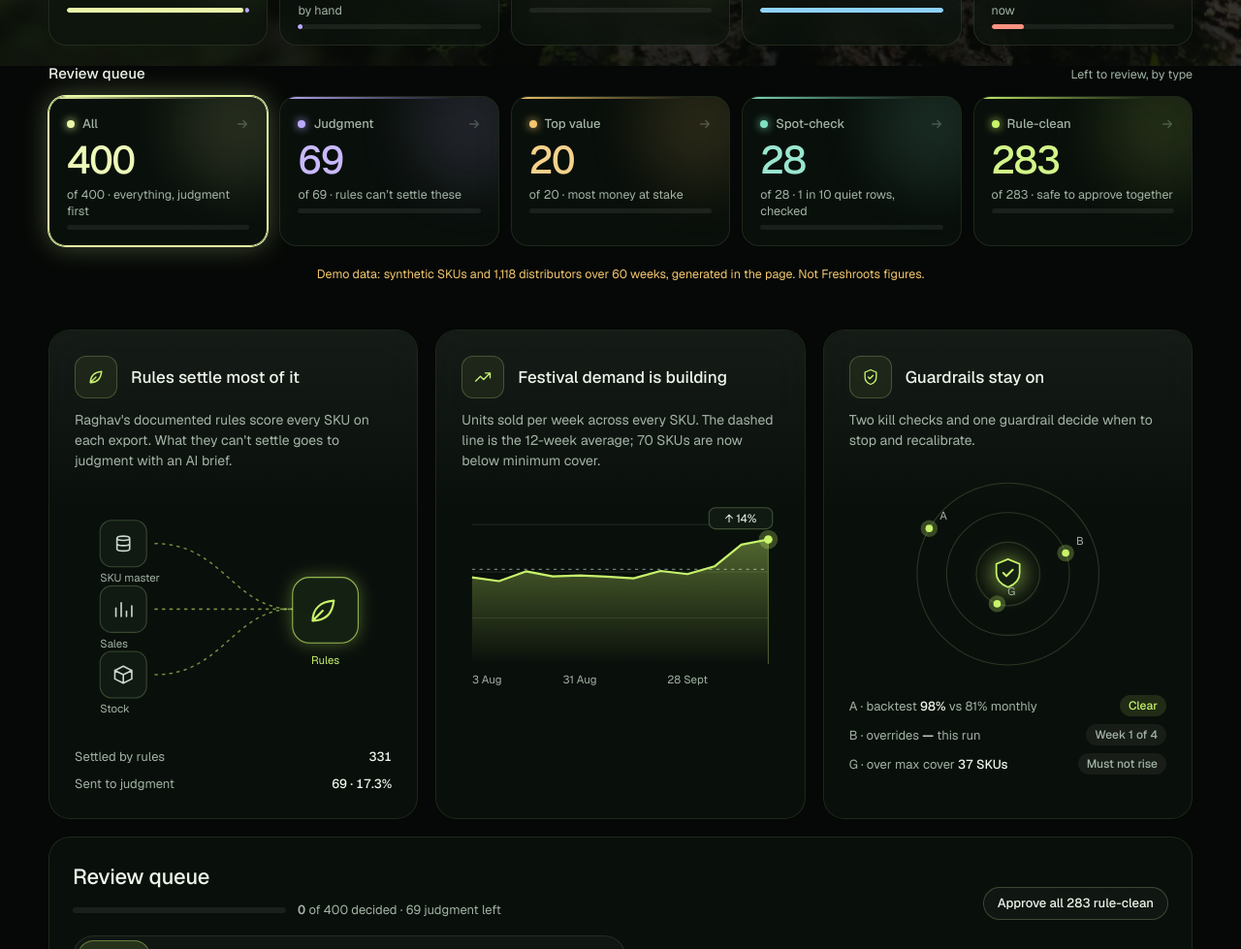
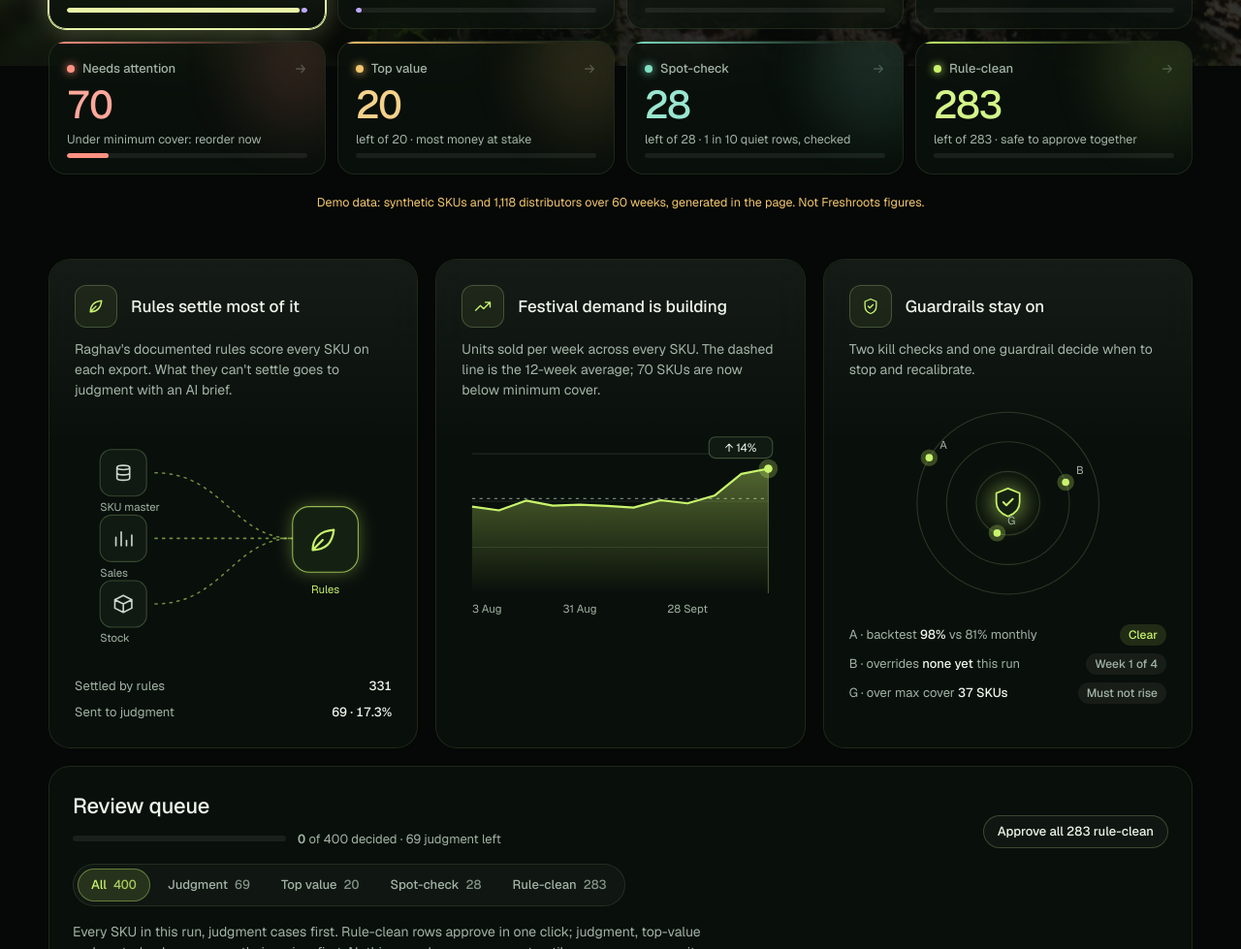
Before and after one commit to karankulkarni-2210/freshroots-reorder-desk, a website: page index.html in a window 1280 px wide. Shown: the part 732-1711 px from the top of the page at 97% size. Drawn offline with nearby package versions, Linux system fonts and the light colour scheme.

Commit message:
One set of eight dashboard blocks, and no em dashes
SKUs, new launches, approved, judgment, needs attention, top value,
spot-check and rule-clean, each still jumping to its lines. Empty
values now read n/a, none, No sales or ₹0 instead of an em dash.

Co-Authored-By: Claude Opus 5.5 <noreply@anthropic.com>

```diff
--- a/charts.js
+++ b/charts.js
@@ -1,4 +1,4 @@
-// tasteskill / charts.js — small, dependency-free charts for app screens, drawn in SVG from your data.
+// tasteskill / charts.js: small, dependency-free charts for app screens, drawn in SVG from your data.
 // They follow references/app-screens.md: one question per chart, one series that matters, 3–5 quiet
 // horizontal gridlines, round ticks that top out above the largest value, 2px straight lines with no
 // markers, square bars, no gradients, a bare tooltip, tabular figures. Colours come from CSS variables:
--- a/index.html
+++ b/index.html
@@ -11,7 +11,7 @@
   --text: #eef5ea; --muted: #a2b3a5; --faint: #8a9b8d;
   --lime: #c8f36b; --lime-2: #e9f8a8; --lime-ink: #0c1405; --lime-soft: rgba(200, 243, 107, .12); --lime-line: rgba(200, 243, 107, .38);
   --risk: #ff9282; --risk-soft: rgba(255, 146, 130, .13); --over: #f3c66e; --over-soft: rgba(243, 198, 110, .13);
-  --sky: #8fd3ff; --violet: #bba8ff; --teal: #7fe0c4;
+  --violet: #bba8ff; --teal: #7fe0c4;
   --glow: 0 0 0 1px rgba(200, 243, 107, .5), 0 0 26px rgba(200, 243, 107, .32);
   --font: "Geist", Inter, system-ui, sans-serif; --serif: "Instrument Serif", Georgia, serif; --mono: "Geist Mono", ui-monospace, Menlo, monospace;
   /* read by charts.js */
@@ -81,7 +81,7 @@ a { color: var(--lime-2); }
 .dash-head { display: flex; flex-wrap: wrap; align-items: baseline; justify-content: space-between; gap: 4px 16px; margin-top: 6px; }
 .dash-head h2 { font-size: 15px; letter-spacing: .01em; }
 .dash-head span { color: var(--muted); font-size: 12.5px; }
-.tiles { display: grid; grid-template-columns: repeat(5, minmax(0, 1fr)); gap: 12px; }
+.tiles { display: grid; grid-template-columns: repeat(4, minmax(0, 1fr)); gap: 12px; }
 .tile { --acc: var(--lime); position: relative; overflow: hidden; display: grid; gap: 6px; align-content: start; min-width: 0; min-height: 138px; padding: 18px 18px 16px; border-radius: 18px; border: 1px solid var(--line); background: var(--panel); backdrop-filter: blur(18px) saturate(140%); -webkit-backdrop-filter: blur(18px) saturate(140%); color: var(--text); text-align: left; cursor: pointer; transition: transform .15s, border-color .15s, box-shadow .2s; }
 .tile::before { content: ""; position: absolute; inset: 0 0 auto; height: 2px; background: linear-gradient(90deg, var(--acc), transparent 80%); }
 .tile::after { content: ""; position: absolute; right: -36px; top: -36px; width: 130px; height: 130px; border-radius: 50%; background: var(--acc); opacity: .13; filter: blur(30px); pointer-events: none; }
@@ -246,13 +246,11 @@ tr.flash > td, tr.flash-row > td { animation: wash 1s ease-out; }
 @media (max-width: 1100px) { tr.row > td:first-child, .queue th:first-child { position: sticky; left: 0; z-index: 1; background: var(--solid); } }
 @media (max-width: 960px) {
   .cards { grid-template-columns: 1fr; } .panels { grid-template-columns: 1fr; }
-  /* Five blocks as three over two */
-  .tiles { grid-template-columns: repeat(6, minmax(0, 1fr)); } .tile { grid-column: span 2; } .tile:nth-child(n+4) { grid-column: span 3; }
+  .tiles { grid-template-columns: repeat(2, minmax(0, 1fr)); }
 }
 @media (max-width: 560px) {
-  .tiles { grid-template-columns: repeat(2, minmax(0, 1fr)); gap: 10px; }
-  .tile, .tile:nth-child(n+4) { grid-column: span 1; min-height: 116px; padding: 14px; border-radius: 16px; }
-  .tile:first-child { grid-column: span 2; }
+  .tiles { gap: 10px; }
+  .tile { min-height: 116px; padding: 14px; border-radius: 16px; }
   .t-num { font-size: 30px; }
 }
 @media (max-width: 760px) {
@@ -297,7 +295,7 @@ const $ = s => document.querySelector(s);
 const esc = s => String(s == null ? '' : s).replace(/[&<>"']/g, c => ({ '&': '&amp;', '<': '&lt;', '>': '&gt;', '"': '&quot;', "'": '&#39;' }[c]));
 const fmtN = n => Math.round(n).toLocaleString('en-IN');
 const fmtINR = n => (n >= 1e5 ? '₹' + (n / 1e5).toFixed(2) + 'L' : '₹' + fmtN(n));
-const pct = (x, d = 0) => (x == null ? '—' : (x * 100).toFixed(d) + '%');
+const pct = (x, d = 0) => (x == null ? 'n/a' : (x * 100).toFixed(d) + '%');
 const fmtDate = s => new Date(s + 'T00:00:00Z').toLocaleDateString('en-IN', { day: 'numeric', month: 'short', year: 'numeric', timeZone: 'UTC' });
 const fmtShort = s => new Date(s + 'T00:00:00Z').toLocaleDateString('en-IN', { day: 'numeric', month: 'short', timeZone: 'UTC' });
 const fmtTime = s => (s ? new Date(s).toLocaleString('en-IN', { day: 'numeric', month: 'short', hour: 'numeric', minute: '2-digit' }) : '');
@@ -334,13 +332,12 @@ const OVERRIDE_REASONS = {
 const VIEWS = {
   new: ['New launches', r => r.reasons.includes('new_sku'), 'SKUs with under 12 weeks of sales. The rules have too little history to average, so each one is judged by hand.'],
   done: ['Approved', r => !!state.decisions[r.sku], 'Lines already approved or overridden in this run. Undo any of them from its row.'],
-  todo: ['Awaiting review', r => !state.decisions[r.sku], 'Every line nobody has approved yet, judgment cases first.'],
   critical: ['Needs attention', r => r.action === 'reorder_now' && !state.decisions[r.sku], 'Under minimum cover, so the rules say reorder now. A late order here is a stock-out: review these first.'],
 };
 const inView = (r, f) => f === 'all' || r.tier === f || (VIEWS[f] ? VIEWS[f][1](r) : false);
-// One colour per meaning: violet needs a person, lime is done or safe, sky is waiting, coral is urgent, gold is money.
-const ACC = { all: '--lime-2', new: '--violet', done: '--lime', todo: '--sky', critical: '--risk', judgment: '--violet', top_value: '--over', spot_check: '--teal', bulk: '--lime' };
-const BLURB = { all: 'everything, judgment first', judgment: 'rules can’t settle these', top_value: 'most money at stake', spot_check: '1 in 10 quiet rows, checked', bulk: 'safe to approve together' };
+// One colour per meaning: violet needs a person, lime is done or safe, teal is a sample, coral is urgent, gold is money.
+const ACC = { all: '--lime-2', new: '--violet', done: '--lime', critical: '--risk', judgment: '--violet', top_value: '--over', spot_check: '--teal', bulk: '--lime' };
+const BLURB = { judgment: 'rules can’t settle these', top_value: 'most money at stake', spot_check: '1 in 10 quiet rows, checked', bulk: 'safe to approve together' };
 const SUGGESTIONS = { follow_rule: 'Follow the rule', reduce_qty: 'Order less', increase_qty: 'Order more', hold: 'No order change this run', ask_sales: 'Ask the field team first' };
 const AI_OFF_CODES = ['not_granted', 'sampling_disabled', 'not_declared', 'capability_disabled', 'capability_removed'];
 
@@ -744,27 +741,26 @@ function heroHtml() {
 function dashHtml() {
   const rows = state.ev.rows, count = f => rows.filter(f).length, open = r => !state.decisions[r.sku];
   const bar = (of, ...parts) => `<span class="t-bar" aria-hidden="true">${parts.map(([n, c]) => `<span style="width:${(n / (of || 1)) * 100}%;background:var(${c})"></span>`).join('')}</span>`;
-  const tile = (f, label, num, foot, extra = '', pressable = true, acc = ACC[f]) => `<button class="tile" style="--acc:var(${acc})" data-act="jump" data-f="${f}"${pressable ? ` aria-pressed="${state.filter === f}"` : ''}>
+  const tile = (f, label, num, foot, extra = '', acc = ACC[f]) => `<button class="tile" style="--acc:var(${acc})" data-act="jump" data-f="${f}" aria-pressed="${state.filter === f}">
       <span class="t-label"><span class="t-dot"></span>${label}${ICON.arrow}</span><span class="t-num">${fmtN(num)}</span><span class="t-foot">${foot}</span>${extra}</button>`;
-  const total = rows.length, newN = count(VIEWS.new[1]), decided = count(VIEWS.done[1]);
+  // A review type shows what is still to review in it, and how far through it the team is.
+  const type = t => {
+    const all = count(r => r.tier === t), left = count(r => r.tier === t && open(r));
+    return tile(t, TIERS[t], left, `left of ${fmtN(all)} · ${BLURB[t]}`, bar(all, [all - left, ACC[t]]));
+  };
+  const total = rows.length, newN = count(VIEWS.new[1]), decided = count(VIEWS.done[1]), critical = count(VIEWS.critical[1]);
   const over = count(r => state.decisions[r.sku] && state.decisions[r.sku].status === 'overridden');
-  const judgeLeft = count(r => r.tier === 'judgment' && open(r)), critical = count(VIEWS.critical[1]);
-  const glance = [
-    tile('all', 'SKUs in this run', total, `${fmtN(total - newN)} established · ${fmtN(newN)} new`, bar(total, [total - newN, '--lime-2'], [newN, '--violet']), false),
+  const tiles = [
+    tile('all', 'SKUs in this run', total, `${fmtN(total - newN)} established · ${fmtN(newN)} new`, bar(total, [total - newN, '--lime-2'], [newN, '--violet'])),
     tile('new', 'New launches', newN, 'Under 12 weeks of sales, judged by hand', bar(total, [newN, '--violet'])),
     tile('done', 'Approved', decided, `${pct(decided / (total || 1))} signed off · ${fmtN(over)} overridden`, bar(total, [decided, '--lime'])),
-    tile('todo', 'Awaiting review', total - decided, `${fmtN(judgeLeft)} still need judgment`, bar(total, [total - decided, '--sky'])),
-    tile('critical', 'Needs attention', critical, critical ? 'Under minimum cover: reorder now' : 'Nothing under minimum cover', bar(total, [critical, '--risk']), true, critical ? ACC.critical : '--faint'),
+    type('judgment'),
+    tile('critical', 'Needs attention', critical, critical ? 'Under minimum cover: reorder now' : 'Nothing under minimum cover', bar(total, [critical, '--risk']), critical ? ACC.critical : '--faint'),
+    type('top_value'), type('spot_check'), type('bulk'),
   ];
-  const types = ['all', ...ORDER].map(t => {
-    const all = count(r => t === 'all' || r.tier === t), left = count(r => (t === 'all' || r.tier === t) && open(r));
-    return tile(t, t === 'all' ? 'All' : TIERS[t], left, `of ${fmtN(all)} · ${BLURB[t]}`, bar(all, [all - left, ACC[t]]));
-  });
   return `<section class="dash" aria-label="This run at a glance">
     <div class="dash-head"><h2>At a glance</h2><span>Tap a block to jump to its lines</span></div>
-    <div class="tiles">${glance.join('')}</div>
-    <div class="dash-head"><h2>Review queue</h2><span>Left to review, by type</span></div>
-    <div class="tiles">${types.join('')}</div>
+    <div class="tiles">${tiles.join('')}</div>
   </section>`;
 }
 
@@ -845,7 +841,7 @@ function cardsHtml() {
       ${ringsFig()}
       <div class="stat-rows">
         <div class="stat-row"><span><span class="muted">A · backtest</span> <b>${pct(bt.weeklyRate)}</b> <span class="muted">vs ${pct(bt.monthlyRate)} monthly</span></span><span class="chip ${aChip[0]}">${aChip[1]}</span></div>
-        <div class="stat-row"><span><span class="muted">B · overrides</span> <b>${cur.decided ? pct(cur.rate, 1) : '—'}</b> <span class="muted">this run</span></span><span class="chip ${bChip[0]}">${bChip[1]}</span></div>
+        <div class="stat-row"><span><span class="muted">B · overrides</span> <b>${cur.decided ? pct(cur.rate, 1) : 'none yet'}</b> <span class="muted">this run</span></span><span class="chip ${bChip[0]}">${bChip[1]}</span></div>
         <div class="stat-row"><span><span class="muted">G · over max cover</span> <b>${plural(s.overCover, 'SKU')}</b></span><span class="chip watch">Must not rise</span></div>
       </div>
     </article>
@@ -864,7 +860,7 @@ function pageHead(title, sub) {
 }
 
 function coverHtml(r) {
-  if (r.cover == null) return '<span class="muted">—</span>';
+  if (r.cover == null) return '<span class="muted">No sales</span>';
   const scale = r.band.max * 1.6, cls = r.stockoutRisk ? 'risk' : r.overstock ? 'over' : '';
   return `<div class="cover" title="Target band ${r.band.min}–${r.band.max} weeks"><span class="n">${r.cover >= 99.5 ? '99+' : r.cover.toFixed(1)}</span>
     <span class="track"><span class="band" style="left:${(r.band.min / scale) * 100}%;width:${((r.band.max - r.band.min) / scale) * 100}%"></span><span class="tick ${cls}" style="left:${(Math.min(r.cover, scale) / scale) * 100}%"></span></span></div>`;
@@ -894,7 +890,7 @@ function rowHtml(r) {
     <td class="num">${fmtN(r.avg4)}${change == null ? '' : `<span class="chg${r.highDemand ? ' fired' : ''}">${change > 0 ? '+' : change < 0 ? '−' : ''}${Math.abs(Math.round(change * 100))}%</span>`}</td>
     <td class="num">${fmtN(r.onHand)}${r.onOrder ? `<span class="sub">+${fmtN(r.onOrder)} on order</span>` : ''}</td>
     <td>${d && d.status === 'overridden' ? actHtml(d.action, d.qty) : actHtml(r.action, r.qty)}</td>
-    <td class="num">${r.value ? fmtINR(r.value) : '—'}</td>
+    <td class="num">${r.value ? fmtINR(r.value) : '<span class="muted">₹0</span>'}</td>
     <td><span class="tier ${r.tier}">${TIERS[r.tier]}</span></td>
     <td class="ra">${rowActions(r, open)}</td></tr>` + (open ? detailHtml(r) : '');
 }
@@ -1043,7 +1039,7 @@ function evidenceHtml() {
     </section>
     <section class="panel"><h2>Override rate in the first four weeks</h2>
       ${kb.rows.length ? `<table><thead><tr><th>Week</th><th class="num">Decided</th><th class="num">Overridden</th><th class="num">Rate</th><th class="num">Followed AI</th></tr></thead><tbody>${
-        kb.rows.map(r => `<tr><td>${fmtDate(r.asOf)}${r.asOf === state.ev.asOf ? ' <span class="muted">· includes this run</span>' : ''}</td><td class="num">${fmtN(r.decided)}</td><td class="num">${fmtN(r.over)}</td><td class="num">${pct(r.rate, 1)}</td><td class="num">${r.aiN ? pct(r.aiAgree) + ' of ' + r.aiN : '—'}</td></tr>`).join('')}</tbody></table>` : '<p class="muted">No decisions saved yet.</p>'}
+        kb.rows.map(r => `<tr><td>${fmtDate(r.asOf)}${r.asOf === state.ev.asOf ? ' <span class="muted">· includes this run</span>' : ''}</td><td class="num">${fmtN(r.decided)}</td><td class="num">${fmtN(r.over)}</td><td class="num">${pct(r.rate, 1)}</td><td class="num">${r.aiN ? pct(r.aiAgree) + ' of ' + r.aiN : 'none'}</td></tr>`).join('')}</tbody></table>` : '<p class="muted">No decisions saved yet.</p>'}
       <p class="small muted">Kill check B: stop if more than 25% of at least 10 decisions are overridden in 2 of the first 4 weeks. A week adds up its Monday and Thursday runs. Followed AI is a warning light: near 100% with fast reviews can mean briefs are being rubber-stamped.</p>
     </section>
     <section class="panel"><h2>What Raghav knows that the rules don't</h2>
```
